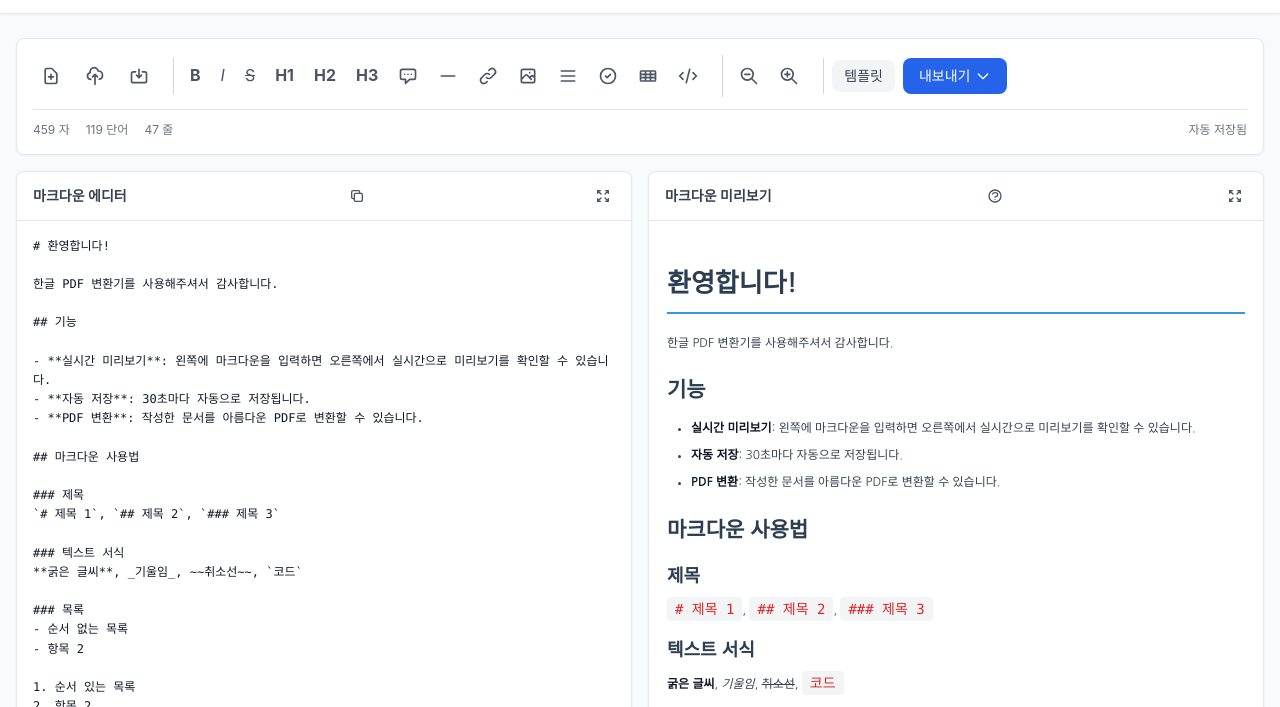
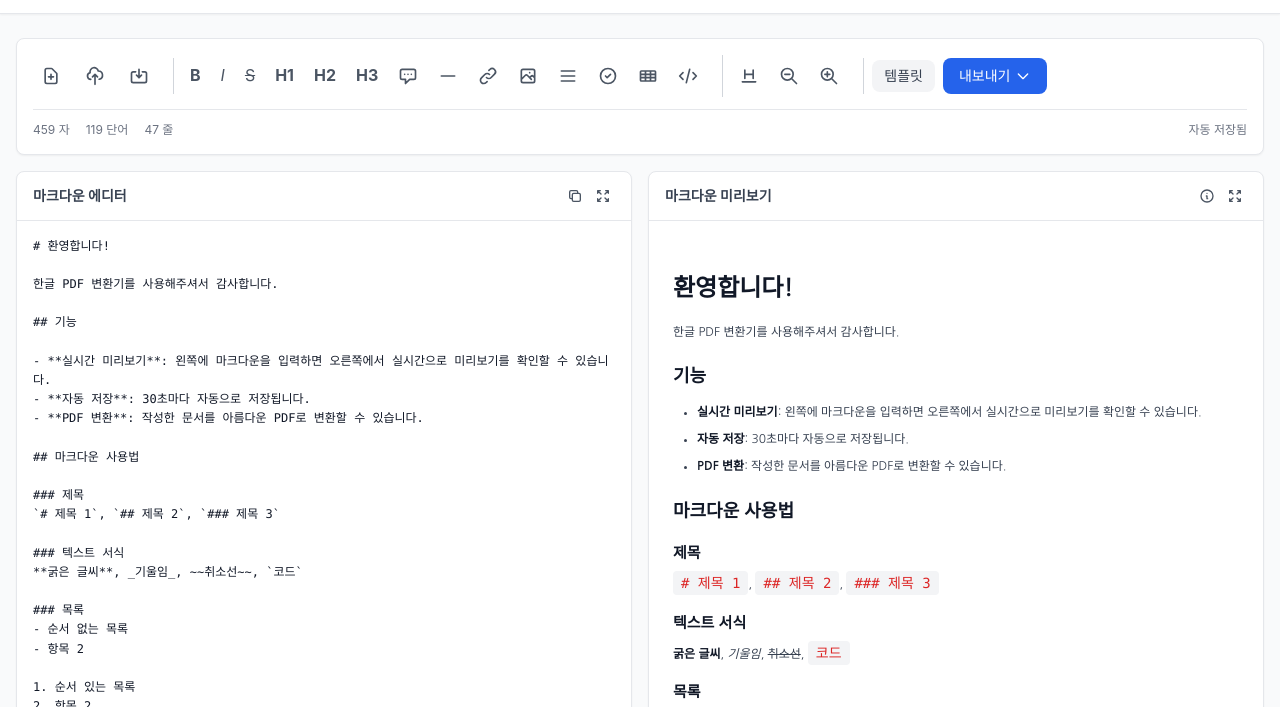
Before and after one commit to aklabs-84/-PDF-, a plain HTML site: page index.html in a window 1280 px wide. Shown: the part 59-766 px from the top of the page. Drawn offline with nearby package versions, Linux system fonts and the light colour scheme.

Commit message:
feat(ui): group header buttons and add h1 underline toggle

```diff
--- a/index.html
+++ b/index.html
@@ -527,6 +527,12 @@ body {
 
         <!-- View Options -->
         <div class="flex items-center space-x-1 border-r border-gray-300 dark:border-gray-600 pr-4">
+          <button id="toggle-h1-underline-btn" class="toolbar-btn" title="H1 밑줄 토글">
+            <svg class="w-5 h-5" fill="none" stroke="currentColor" viewBox="0 0 24 24">
+              <path stroke-linecap="round" stroke-linejoin="round" stroke-width="2" d="M4 19h16M7 5v10M17 5v10M7 10h10">
+              </path>
+            </svg>
+          </button>
           <button id="font-minus-btn" class="toolbar-btn" title="글꼴 작게">
             <svg class="w-5 h-5" fill="none" stroke="currentColor" viewBox="0 0 24 24">
               <path stroke-linecap="round" stroke-linejoin="round" stroke-width="2"
--- a/js/app.js
+++ b/js/app.js
@@ -139,6 +139,16 @@ class App {
       if (this.editorManager && typeof this.editorManager.formatText === 'function') {
         this.editorManager.formatText();
       }
+    });
+
+    // H1 밑줄 토글
+    window.addEventListener('toggle-h1-underline', () => {
+      const settings = StorageManager.getSettings();
+      settings.showH1Underline = settings.showH1Underline === false ? true : false;
+      StorageManager.saveSettings(settings);
+
+      this.editorManager.applyTemplateStylesToPreview();
+      this.uiManager.showToast('info', `제목(H1) 꾸밈 스타일이 ${settings.showH1Underline ? '켜졌' : '꺼졌'}습니다.`, 1500);
     });
 
     // 본문 전체 복사
--- a/js/editor/editor-manager.js
+++ b/js/editor/editor-manager.js
@@ -417,11 +417,12 @@ class EditorManager {
 
     // 템플릿별 특별한 스타일 추가
     let templateSpecificStyles = '';
+    const hideH1Underline = settings.showH1Underline === false;
 
     if (template.name === 'business') {
       templateSpecificStyles = `
         #${this.preview.id} h1 {
-          border-bottom: 3px solid ${accentColor};
+          ${hideH1Underline ? '' : `border-bottom: 3px solid ${accentColor};`}
           padding-bottom: 12px;
           margin-bottom: 24px;
           font-weight: 700;
@@ -436,10 +437,9 @@ class EditorManager {
     } else if (template.name === 'creative') {
       templateSpecificStyles = `
         #${this.preview.id} h1 {
-          background: linear-gradient(135deg, ${accentColor}22 0%, ${accentColor}11 100%);
+          ${hideH1Underline ? '' : `background: linear-gradient(135deg, ${accentColor}22 0%, ${accentColor}11 100%);\n          border-left: 5px solid ${accentColor};`}
           padding: 16px 20px;
           border-radius: 8px;
-          border-left: 5px solid ${accentColor};
           margin: 20px 0;
         }
         #${this.preview.id} h2 {
@@ -455,7 +455,7 @@ class EditorManager {
       templateSpecificStyles = `
         #${this.preview.id} h1 {
           text-align: center;
-          border-bottom: 2px solid ${primaryColor};
+          ${hideH1Underline ? '' : `border-bottom: 2px solid ${primaryColor};`}
           padding-bottom: 16px;
           margin-bottom: 32px;
           font-weight: 700;
@@ -472,7 +472,7 @@ class EditorManager {
       // clean 템플릿
       templateSpecificStyles = `
         #${this.preview.id} h1 {
-          border-bottom: 2px solid ${accentColor};
+          ${hideH1Underline ? '' : `border-bottom: 2px solid ${accentColor};`}
           padding-bottom: 8px;
           margin-bottom: 20px;
         }
--- a/js/ui/ui-manager.js
+++ b/js/ui/ui-manager.js
@@ -103,12 +103,19 @@ class UIManager {
     // 동적 컨트롤 삽입 (에디터 전체 보기 및 프리뷰 영역 헤더)
     const editorHeader = document.getElementById('fullscreen-editor-btn')?.parentElement;
     if (editorHeader && !document.getElementById('header-copy-all-btn')) {
+      const fullscreenEditorBtn = document.getElementById('fullscreen-editor-btn');
+      const wrapper = document.createElement('div');
+      wrapper.className = 'flex items-center space-x-1';
+      editorHeader.insertBefore(wrapper, fullscreenEditorBtn);
+
       const copyBtnHtml = `
-        <button id="header-copy-all-btn" class="p-1 mr-1 rounded hover:bg-gray-100 dark:hover:bg-gray-700 transition-colors" title="마크다운 전체 복사">
+        <button id="header-copy-all-btn" class="p-1 rounded hover:bg-gray-100 dark:hover:bg-gray-700 transition-colors" title="문서 내용 단일 복사">
           <svg class="w-4 h-4 text-gray-600 dark:text-gray-400" fill="none" stroke="currentColor" viewBox="0 0 24 24"><path stroke-linecap="round" stroke-linejoin="round" stroke-width="2" d="M8 16H6a2 2 0 01-2-2V6a2 2 0 012-2h8a2 2 0 012 2v2m-6 12h8a2 2 0 002-2v-8a2 2 0 00-2-2h-8a2 2 0 00-2 2v8a2 2 0 002 2z"></path></svg>
         </button>
       `;
-      document.getElementById('fullscreen-editor-btn').insertAdjacentHTML('beforebegin', copyBtnHtml);
+      wrapper.insertAdjacentHTML('beforeend', copyBtnHtml);
+      wrapper.appendChild(fullscreenEditorBtn);
+
       document.getElementById('header-copy-all-btn').addEventListener('click', () => {
         window.dispatchEvent(new CustomEvent('copy-all'));
       });
@@ -116,13 +123,28 @@ class UIManager {
 
     const previewHeader = document.getElementById('fullscreen-preview-btn')?.parentElement;
     if (previewHeader && !document.getElementById('header-help-btn')) {
+      const fullscreenPreviewBtn = document.getElementById('fullscreen-preview-btn');
+      const wrapper = document.createElement('div');
+      wrapper.className = 'flex items-center space-x-1';
+      previewHeader.insertBefore(wrapper, fullscreenPreviewBtn);
+
       const helpBtnHtml = `
-        <button id="header-help-btn" class="p-1 mr-1 rounded hover:bg-gray-100 dark:hover:bg-gray-700 transition-colors" title="도움말">
-          <svg class="w-4 h-4 text-gray-600 dark:text-gray-400" fill="none" stroke="currentColor" viewBox="0 0 24 24"><path stroke-linecap="round" stroke-linejoin="round" stroke-width="2" d="M8.228 9c.549-1.165 2.03-2 3.772-2 2.21 0 4 1.343 4 3 0 1.4-1.278 2.575-3.006 2.907-.542.104-.994.54-.994 1.093m0 3h.01M21 12a9 9 0 11-18 0 9 9 0 0118 0z"></path></svg>
+        <button id="header-help-btn" class="p-1 rounded hover:bg-gray-100 dark:hover:bg-gray-700 transition-colors" title="도움말">
+          <svg class="w-4 h-4 text-gray-600 dark:text-gray-400" fill="none" stroke="currentColor" viewBox="0 0 24 24"><path stroke-linecap="round" stroke-linejoin="round" stroke-width="2" d="M13 16h-1v-4h-1m1-4h.01M21 12a9 9 0 11-18 0 9 9 0 0118 0z"></path></svg>
         </button>
       `;
-      document.getElementById('fullscreen-preview-btn').insertAdjacentHTML('beforebegin', helpBtnHtml);
+      wrapper.insertAdjacentHTML('beforeend', helpBtnHtml);
+      wrapper.appendChild(fullscreenPreviewBtn);
+
       document.getElementById('header-help-btn').addEventListener('click', () => this.showHelp());
+    }
+
+    // H1 밑줄 토글 버튼
+    const toggleH1UnderlineBtn = document.getElementById('toggle-h1-underline-btn');
+    if (toggleH1UnderlineBtn) {
+      toggleH1UnderlineBtn.addEventListener('click', () => {
+        window.dispatchEvent(new CustomEvent('toggle-h1-underline'));
+      });
     }
 
     // 파일 업로드
```
